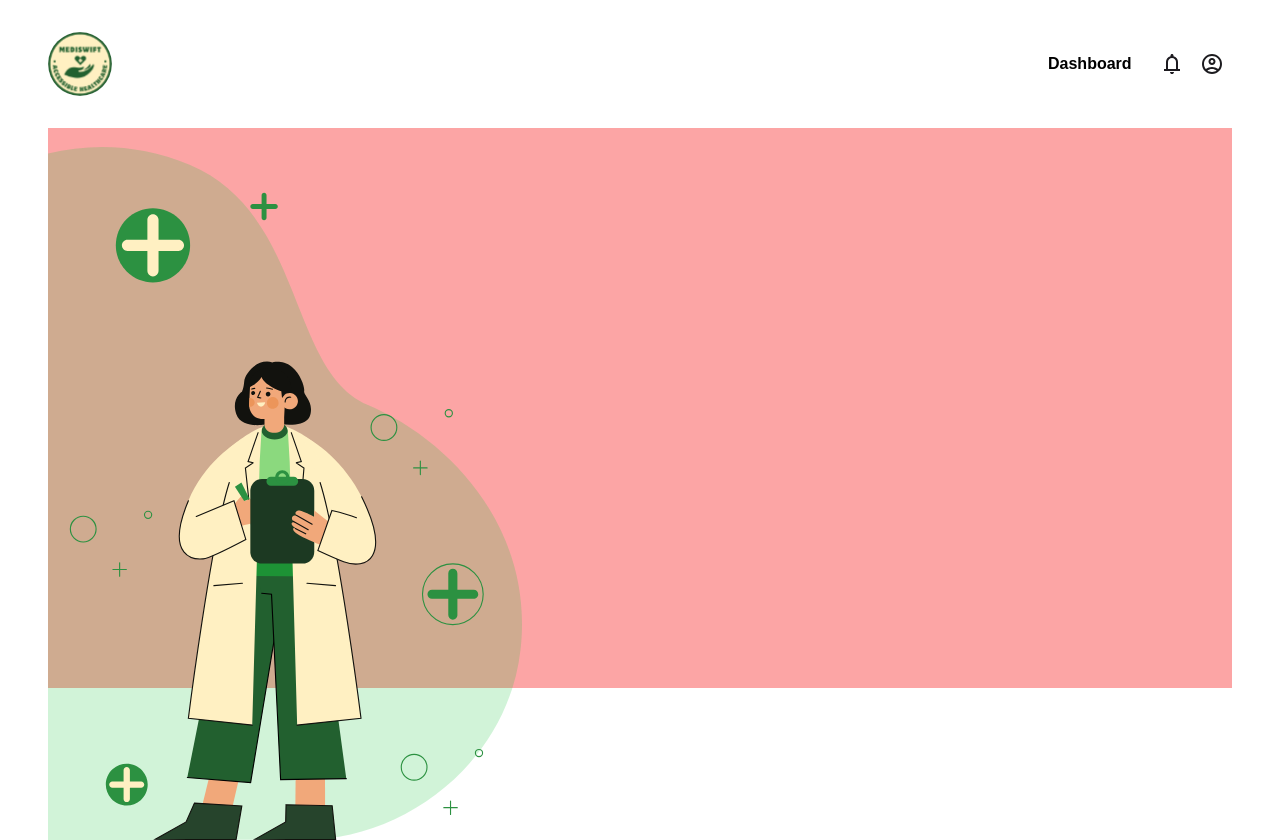
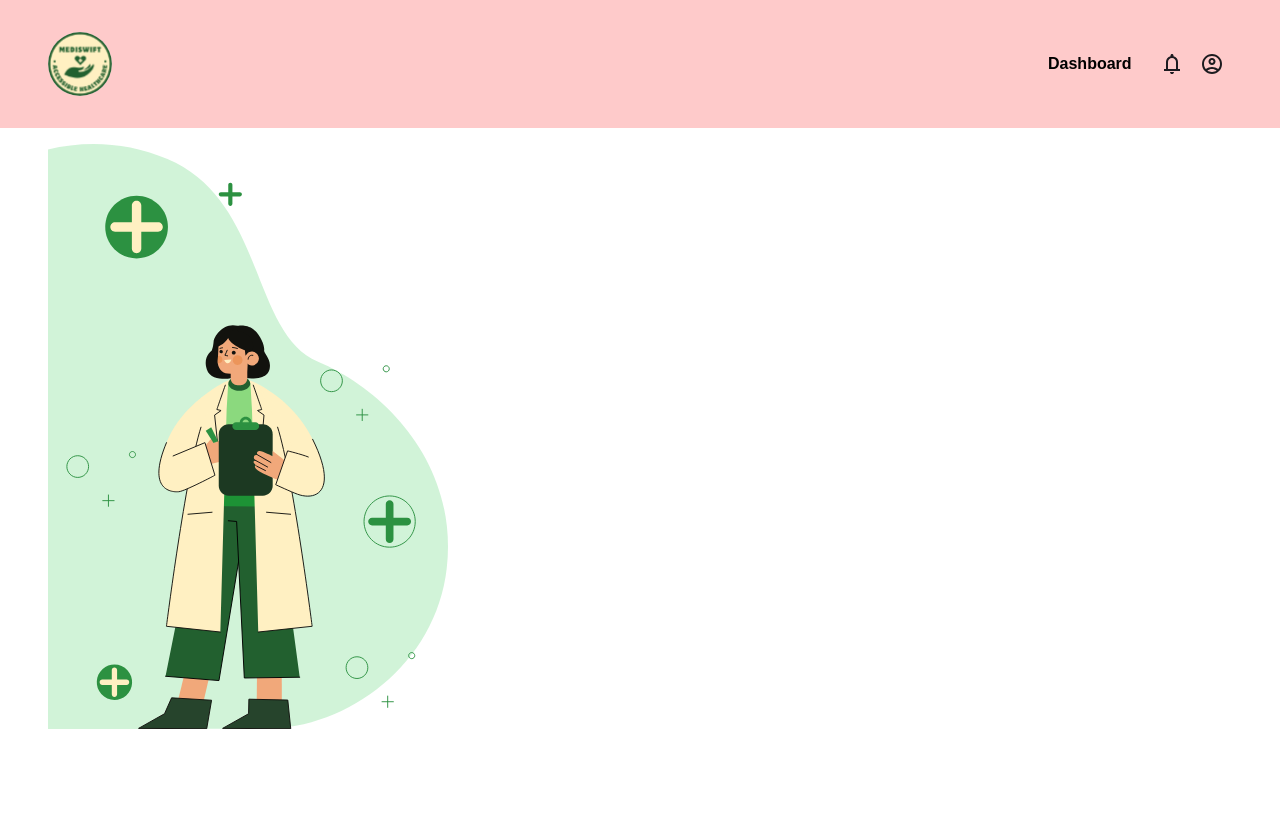
Before and after one commit to Hacktx2024/fixme_frontend, a Next.js app: page /dashboard in a window 1280 px wide. After the commit the page ends 800 px from the top, so only its background shows below. Built offline with nearby package versions, Linux system fonts and the light colour scheme.

Commit message:
padding fixed

```diff
--- a/app/_components/Navbar.js
+++ b/app/_components/Navbar.js
@@ -7,7 +7,7 @@ const Navbar = () => {
     <nav>
 
 
-    <div className='flex flex-row justify-between py-8 items-center ' >
+    <div className='flex flex-row justify-between py-8 items-center px-12 bg-red-200 ' >
 
         <Image src={'/logo.svg'} width={64} height={64} alt='logo' className=''/>
 
--- a/app/_components/frontPage.js
+++ b/app/_components/frontPage.js
@@ -16,9 +16,9 @@ export default function LoginPage() {
   return (
     <>
 
-{/* \nav */}b
+{/* \nav */}
 
-<div className='flex flex-row justify-between py-8 items-center ' >
+<div className='flex flex-row justify-between py-8 items-center px-12 ' >
     <Image src={'/logo.svg'} width={64} height={64} alt='logo' className=''/>
 
 
@@ -33,8 +33,8 @@ export default function LoginPage() {
         <Image
           src="/loginPage.svg" // replace with your SVG path
           alt="Login Illustration"
-          width={700}
-          height={700}
+          width={800}
+          height={800}
           className="object-contain"
         />
       </div>
--- a/app/dashboard/page.js
+++ b/app/dashboard/page.js
@@ -7,10 +7,10 @@ const page = () => {
     <>
     <Navbar/>
 
-    <main className='grid grid-cols-5 w-full h-[70vh] bg-red-300'>
+    <main className='grid grid-cols-5 w-full h-[70vh] px-12 '>
 
       <div className='col-span-2'>
-        <Image src={'/Illustration.svg'} width={500 } alt='d' height={500} className='object-contain w-full' />
+        <Image src={'/Illustration.svg'} width={400 } alt='d' height={400} className='object-contain' />
       </div>
     </main>
     </>
--- a/app/layout.js
+++ b/app/layout.js
@@ -22,7 +22,7 @@ export default function RootLayout({ children }) {
   return (
     <html lang="en">
       <body
-        className={`${geistSans.variable} ${geistMono.variable} antialiased px-12`}
+        className={`${geistSans.variable} ${geistMono.variable} antialiased `}
       >
 
         {children}
```
